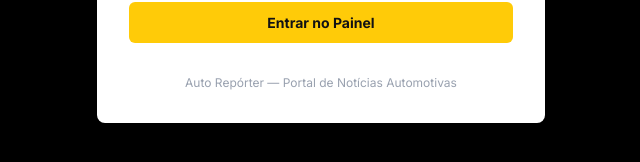
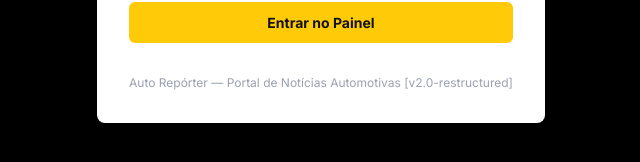
Before and after one commit to autoreporterbr/home, a Next.js app: page /admin/login in a window 1280 px wide. Shown: the part 506-668 px from the top of the page, without its empty margins (319-959 px from the left). Built offline with nearby package versions, Linux system fonts and the light colour scheme; no server answers.

Commit message:
debug: add v2.0-restructured tag to verify Vercel build status

```diff
--- a/app/(auth)/admin/login/page.tsx
+++ b/app/(auth)/admin/login/page.tsx
@@ -102,7 +102,7 @@ export default function LoginPage() {
         </form>
 
         <p className="text-center mt-8 text-xs text-gray-400">
-          Auto Repórter — Portal de Notícias Automotivas
+          Auto Repórter — Portal de Notícias Automotivas [v2.0-restructured]
         </p>
       </div>
     </div>
```
